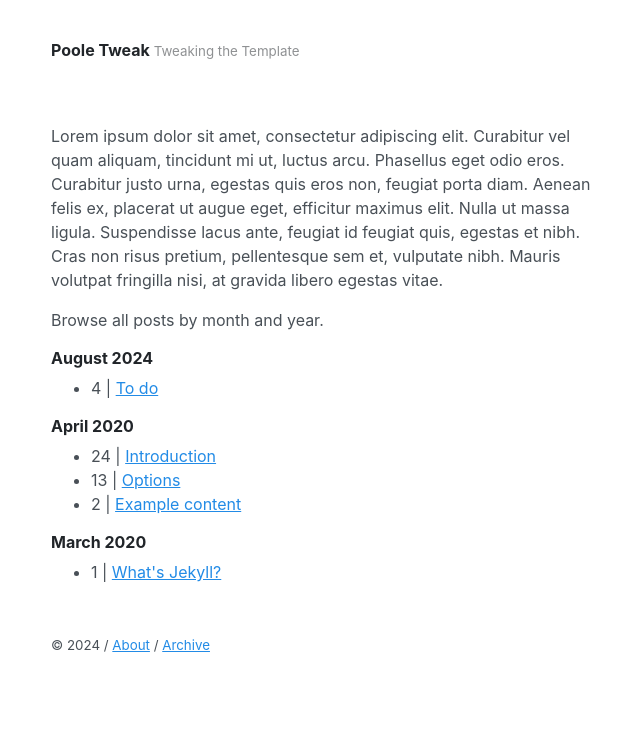
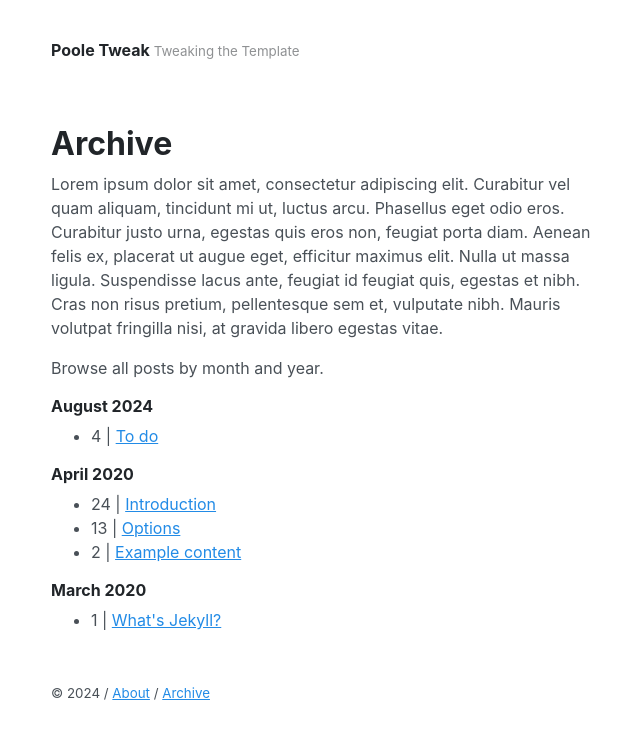
Before and after one commit to akmolteni/gp, a Jekyll site: the page built from archive.md, in a window 1280 px wide. Shown: the top 739 px of the page, without its empty margins (309-949 px from the left). Built offline with Jekyll 4.4.1, drawn with Linux system fonts in a browser that asks for light colours.

Commit message:
Update archive.md

```diff
--- a/archive.md
+++ b/archive.md
@@ -3,7 +3,7 @@ layout: default
 title: Archive
 ---
 
-<!-- # Archive -->
+# Archive
 
 Lorem ipsum dolor sit amet, consectetur adipiscing elit. Curabitur vel quam aliquam, tincidunt mi ut, luctus arcu. Phasellus eget odio eros. Curabitur justo urna, egestas quis eros non, feugiat porta diam. Aenean felis ex, placerat ut augue eget, efficitur maximus elit. Nulla ut massa ligula. Suspendisse lacus ante, feugiat id feugiat quis, egestas et nibh. Cras non risus pretium, pellentesque sem et, vulputate nibh. Mauris volutpat fringilla nisi, at gravida libero egestas vitae.
 
```
